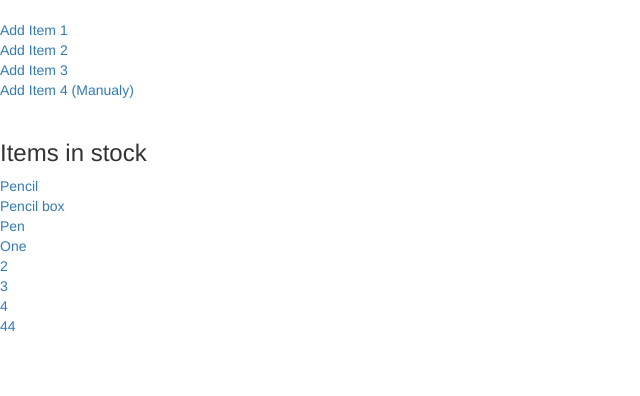
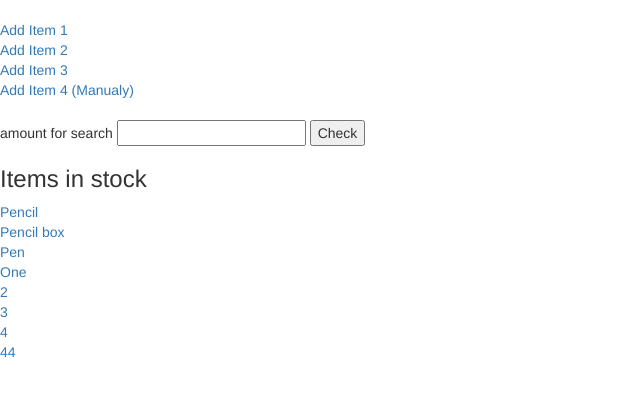
Before and after one commit to icoreimp/first_django, a Django app: page / in a window 1280 px wide. Shown: the top 396 px of the page, without its empty margins (0-640 px from the left). Run offline with Django 3.2, Linux system fonts and the light colour scheme; data comes from the database, SQL or seed files in the repository; some libraries are stand-ins or nearby versions.

Commit message:
manual way to add a filter form

```diff
--- a/inventory/views.py
+++ b/inventory/views.py
@@ -37,6 +37,13 @@ class IndexView(View):
 
     def get(self,request):
         items = Item.objects.all()
+        return render(request,
+                      self.template_name,
+                      {'items': items})
+
+    def post(self,request):
+        amount = int(request.POST['amount'])
+        items = Item.objects.filter(amount__lte=amount)
         return render(request,
                       self.template_name,
                       {'items': items})
--- a/templates/inventory/index.html
+++ b/templates/inventory/index.html
@@ -13,6 +13,14 @@
     <a href="{% url 'item_add3' %}">Add Item 3</a> <br/>
     <a href="{% url 'item_add4' %}">Add Item 4 (Manualy)</a> <br/>
     <br>
+    <form action="" method="post">
+    {% csrf_token %}
+    <div class="form-group">
+        <lebel for="amount">amount for search</lebel>
+        <input type="number" name="amount">
+        <input type="submit" name="submit" value="Check">
+    </div>
+    </form>
     <h3>Items in stock</h3>
     {% for item in items %}
         <a href="{% url 'item_details' item.id %}">
```
